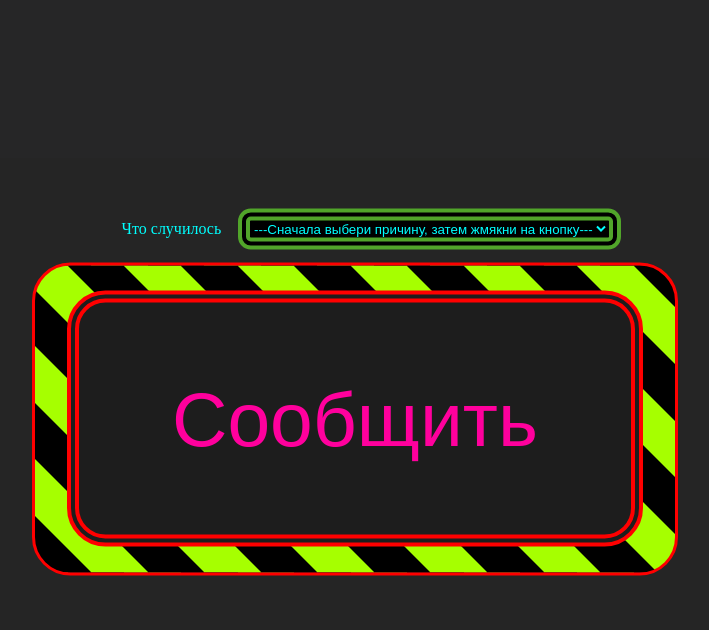
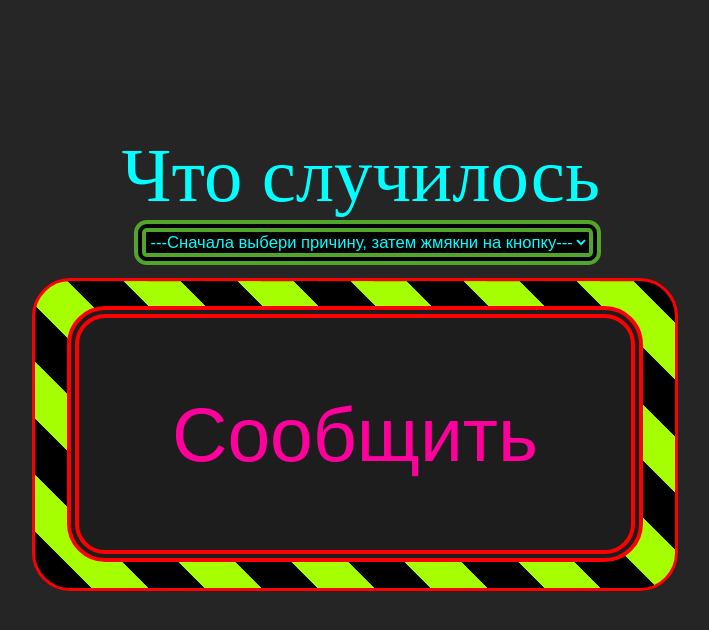
Before and after one commit to Repair-Service-11/Alarm-Panel, a plain HTML site: page index.html in a window 1280 px wide. Shown: the whole page, without its empty margins (285-994 px from the left). Drawn offline with Linux system fonts and the light colour scheme.

Commit message:
Update style.css

```diff
--- a/style.css
+++ b/style.css
@@ -9,6 +9,7 @@ body{
     -webkit-transform: translate(-50%, -50%);
     -ms-transform: translate(-50%, -50%);
     transform: translate(-50%, -50%);
+    font-size: 6vw;
   }
 
   .holder{
@@ -72,6 +73,7 @@ select{
     border-style:double;
     border-color: rgb(81, 165, 42);
     margin-left: 1vw;
+    font-size: 1.3vw;
 }
 /***/
 
```
